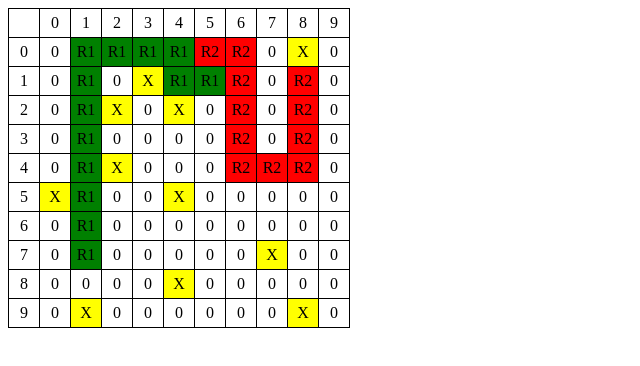
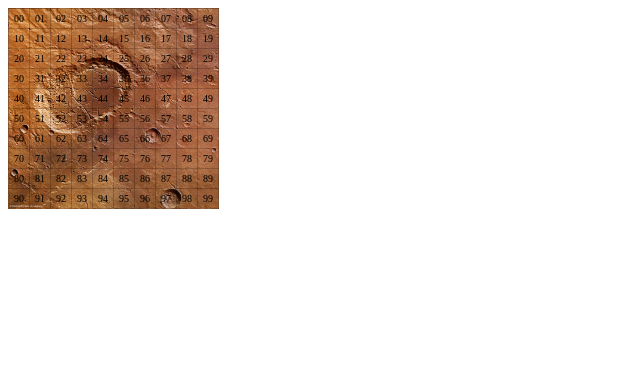
Before and after one commit to jaimebaroval/ejercicio-javascript-ironhack, a plain HTML site: page index.html in a window 1280 px wide. Shown: the whole page, without its empty margins (0-640 px from the left). Drawn offline with Linux system fonts and the light colour scheme.

Commit message:
version 1.1 tableCreate()

```diff
--- a/index.html
+++ b/index.html
@@ -6,24 +6,42 @@
     <meta http-equiv="X-UA-Compatible" content="ie=edge">
     <title>Ejercicio Rover Iron Hack</title>
     <style>
-        table,
-        tr,
-        td {
-            border: 1px black solid;
+        table {
+
             border-collapse: collapse;
-            padding: 5px;
             text-align: center;
             vertical-align: middle;
+        }
+        tr {
+            border: 1px rgba(0, 0, 0, 0.2) solid;
         }
 
         .obstaculo {
             background-color: yellow;
         }
+
+        .mars {
+            background-image: url('./img/Ladon-basin-in-full-color.jpg');
+            background-size: cover;
+        }
+
+        td.cell {
+            font-size: 10px;
+            width: 20px;
+            height: 20px;
+            padding: 0;
+        }
     </style>
 </head>
 
 <body>
-    <table id="tableMars">
+
+</body>
+
+<script src="mars-poo.js"></script>
+
+
+<!-- <table id="tableMars" class="mars">
         <tr height=20>
             <td width="20"></td>
             <td width="20">0</td>
@@ -47,14 +65,15 @@
             <td id="5" width="20">0</td>
             <td id="6" width="20">0</td>
             <td id="7" width="20">0</td>
-            <td id="8" width="20" class="obstaculo">X</td>
+            <td id="8" width="20">0</td>
             <td id="9" width="20">0</td>
         </tr>
+        <tr>
             <td width="20">1</td>
             <td id="10" width="20">0</td>
             <td id="11" width="20">0</td>
             <td id="12" width="20">0</td>
-        <td id="13" width="20" class="obstaculo">X</td>
+            <td id="13" width="20">0</td>
             <td id="14" width="20">0</td>
             <td id="15" width="20">0</td>
             <td id="16" width="20">0</td>
@@ -66,9 +85,9 @@
             <td width="20">2</td>
             <td id="20" width="20">0</td>
             <td id="21" width="20">0</td>
-            <td id="22" width="20" class="obstaculo">X</td>
+            <td id="22" width="20">0</td>
             <td id="23" width="20">0</td>
-            <td id="24" width="20" class="obstaculo">X</td>
+            <td id="24" width="20">0</td>
             <td id="25" width="20">0</td>
             <td id="26" width="20">0</td>
             <td id="27" width="20">0</td>
@@ -92,7 +111,7 @@
             <td width="20">4</td>
             <td id="40" width="20">0</td>
             <td id="41" width="20">0</td>
-            <td id="42" width="20" class="obstaculo">X</td>
+            <td id="42" width="20">0</td>
             <td id="43" width="20">0</td>
             <td id="44" width="20">0</td>
             <td id="45" width="20">0</td>
@@ -103,11 +122,11 @@
         </tr>
         <tr height=20>
             <td width="20">5</td>
-            <td id="50" width="20" class="obstaculo">X</td>
+            <td id="50" width="20">0</td>
             <td id="51" width="20">0</td>
             <td id="52" width="20">0</td>
             <td id="53" width="20">0</td>
-            <td id="54" width="20" class="obstaculo">X</td>
+            <td id="54" width="20">0</td>
             <td id="55" width="20">0</td>
             <td id="56" width="20">0</td>
             <td id="57" width="20">0</td>
@@ -136,7 +155,7 @@
             <td id="74" width="20">0</td>
             <td id="75" width="20">0</td>
             <td id="76" width="20">0</td>
-            <td id="77" width="20" class="obstaculo">X</td>
+            <td id="77" width="20">0</td>
             <td id="78" width="20">0</td>
             <td id="79" width="20">0</td>
         </tr>
@@ -146,7 +165,7 @@
             <td id="81" width="20">0</td>
             <td id="82" width="20">0</td>
             <td id="83" width="20">0</td>
-            <td id="84" width="20" class="obstaculo">X</td>
+            <td id="84" width="20">0</td>
             <td id="85" width="20">0</td>
             <td id="86" width="20">0</td>
             <td id="87" width="20">0</td>
@@ -156,24 +175,16 @@
         <tr height=20>
             <td width="20">9</td>
             <td id="90" width="20">0</td>
-            <td id="91" width="20" class="obstaculo">X</td>
+            <td id="91" width="20">0</td>
             <td id="92" width="20">0</td>
             <td id="93" width="20">0</td>
             <td id="94" width="20">0</td>
             <td id="95" width="20">0</td>
             <td id="96" width="20">0</td>
             <td id="97" width="20">0</td>
-            <td id="98" width="20" class="obstaculo">X</td>
+            <td id="98" width="20">0</td>
             <td id="99" width="20">0</td>
         </tr>
-    </table>
-
-
-
-
-
-</body>
-
-<script src="mars-poo.js"></script>
+    </table> -->
 
 </html>
--- a/mars-poo.js
+++ b/mars-poo.js
@@ -1,18 +1,17 @@
 // POO
 
-// 1 => Obstacle
-let grid = [
-    [0, 1, 2, 3, 4, 5, 6, 7, 8, 9],
-    [10, 11, 12, 13, 14, 15, 16, 17, 18, 19],
-    [20, 21, 22, 23, 24, 25, 26, 27, 28, 29],
-    [30, 31, 32, 33, 34, 35, 36, 37, 38, 39],
-    [40, 41, 42, 43, 44, 45, 46, 47, 48, 49],
-    [50, 51, 52, 53, 54, 55, 56, 57, 58, 59],
-    [60, 61, 62, 63, 64, 65, 66, 67, 68, 69],
-    [70, 71, 72, 73, 74, 75, 76, 77, 78, 79],
-    [80, 81, 82, 83, 84, 85, 86, 87, 88, 89],
-    [90, 91, 92, 93, 94, 95, 96, 97, 98, 99],
-]
+// let grid = [
+//     [0, 1, 2, 3, 4, 5, 6, 7, 8, 9],
+//     [10, 11, 12, 13, 14, 15, 16, 17, 18, 19],
+//     [20, 21, 22, 23, 24, 25, 26, 27, 28, 29],
+//     [30, 31, 32, 33, 34, 35, 36, 37, 38, 39],
+//     [40, 41, 42, 43, 44, 45, 46, 47, 48, 49],
+//     [50, 51, 52, 53, 54, 55, 56, 57, 58, 59],
+//     [60, 61, 62, 63, 64, 65, 66, 67, 68, 69],
+//     [70, 71, 72, 73, 74, 75, 76, 77, 78, 79],
+//     [80, 81, 82, 83, 84, 85, 86, 87, 88, 89],
+//     [90, 91, 92, 93, 94, 95, 96, 97, 98, 99],
+// ]
 
 let obstaculos = [22, 42]
 
@@ -20,6 +19,72 @@ let commandsArray = ['f', 'f', 'f', 'f', 'f', 'f', 'f', 'r', 'f', 'f', 'f', 'r',
 // let commandsArray = ['b', 'b', 'b', 'b', 'b', 'b', 'l', 'f'];
 
 let commandsArray2 = ['f', 'l', 'f', 'r', 'f', 'f', 'f', 'f', 'l', 'f', 'f', 'l', 'f', 'f', 'f', 'f', 'f'];;
+
+
+function tableCreate() {
+    //body reference
+    var body = document.getElementsByTagName("body")[0];
+
+    // create elements <table> and a <tbody>
+    var tbl = document.createElement("table");
+    var tblBody = document.createElement("tbody");
+    tbl.setAttribute('class', 'mars')
+
+
+    // cells creation
+    for (var j = 0; j < 10; j++) {
+        // table row creation
+        var row = document.createElement("tr");
+        // row.setAttribute("id", j);
+
+        for (var i = 0; i < 10; i++) {
+            var cell = document.createElement("td");
+            cell.setAttribute("class", "cell")
+            j == 0 ? cell.setAttribute("id", i) : cell.setAttribute("id", j.toString() + i)
+            var cellText = document.createTextNode(j.toString() + i);
+
+            cell.appendChild(cellText);
+            row.appendChild(cell);
+        }
+
+        //row added to end of table body
+        tblBody.appendChild(row);
+    }
+
+    // append the <tbody> inside the <table>
+    tbl.appendChild(tblBody);
+    // put <table> in the <body>
+    body.appendChild(tbl);
+    // tbl border attribute to
+    tbl.setAttribute("border", "1");
+
+    console.log(body);
+
+}
+
+
+// function crearTable() {
+//     let body = document.getElementsByTagName('body')[0]
+
+//     let tbl = document.createElement('table')
+//     let tblBody = document.createElement('tbody')
+//     let row = document.createElement('tr')
+//     let cell = document.createElement('td')
+
+//     row.appendChild(cell)
+//     tbl.appendChild(tblBody)
+//     body.appendChild(tbl)
+
+//     console.log(body);
+
+
+
+// }
+
+tableCreate();
+
+
+
 
 function roverObject(commands, startDirection, posX, posY) {
     let rover = {
@@ -38,17 +103,18 @@ function roverObject(commands, startDirection, posX, posY) {
     function leerComandos() {
 
         for (i = 0; i < commands.length; i++) {
-            commands[i] == 'f' || commands == 'b' ? moverRover(commands[i]) : girarRover(commands[i])
+            commands[i] == 'f' || commands == 'b' ? moverRover(commands[i], rover.direction) : girarRover(commands[i], rover.direction)
         }
         console.log('positionLog: ');
         positionLog.forEach(e => console.log(e))
     }
 
-    function moverRover(command) {
+    function moverRover(command, roverDirection) {
 
         // Pintar Rover
-        pintarRover();
+        // pintarRover();
 
+        // CREAR FUNCION DE MARCHA ALANTE Y FUNCION DE MARCHA ATRÁS
 
         if (rover.direction == 'N') {
             if (command == 'f') {
@@ -90,8 +156,6 @@ function roverObject(commands, startDirection, posX, posY) {
                 }
             }
         }
-
-
 
         if (rover.direction == 'S') {
             if (command == 'f') {
@@ -242,7 +306,7 @@ function roverObject(commands, startDirection, posX, posY) {
             }
         }
 
-        pintarRover();
+        // pintarRover();
 
     }
 
@@ -354,7 +418,7 @@ function roverObject(commands, startDirection, posX, posY) {
         }
     }
 
-    function girarRover(commands) {
+    function girarRover(commands, roverDirection) {
 
         let direccionActual = rover.direction;
 
@@ -432,8 +496,6 @@ console.log(`ROVER 1 =>
 `);
 var Rover1 = new roverObject(commandsArray, 'N', 1, 7)
 
-
-
 console.log(`
 
 ROVER 2 =>
```
Lines whose indentation alone changed are shown as unchanged.
